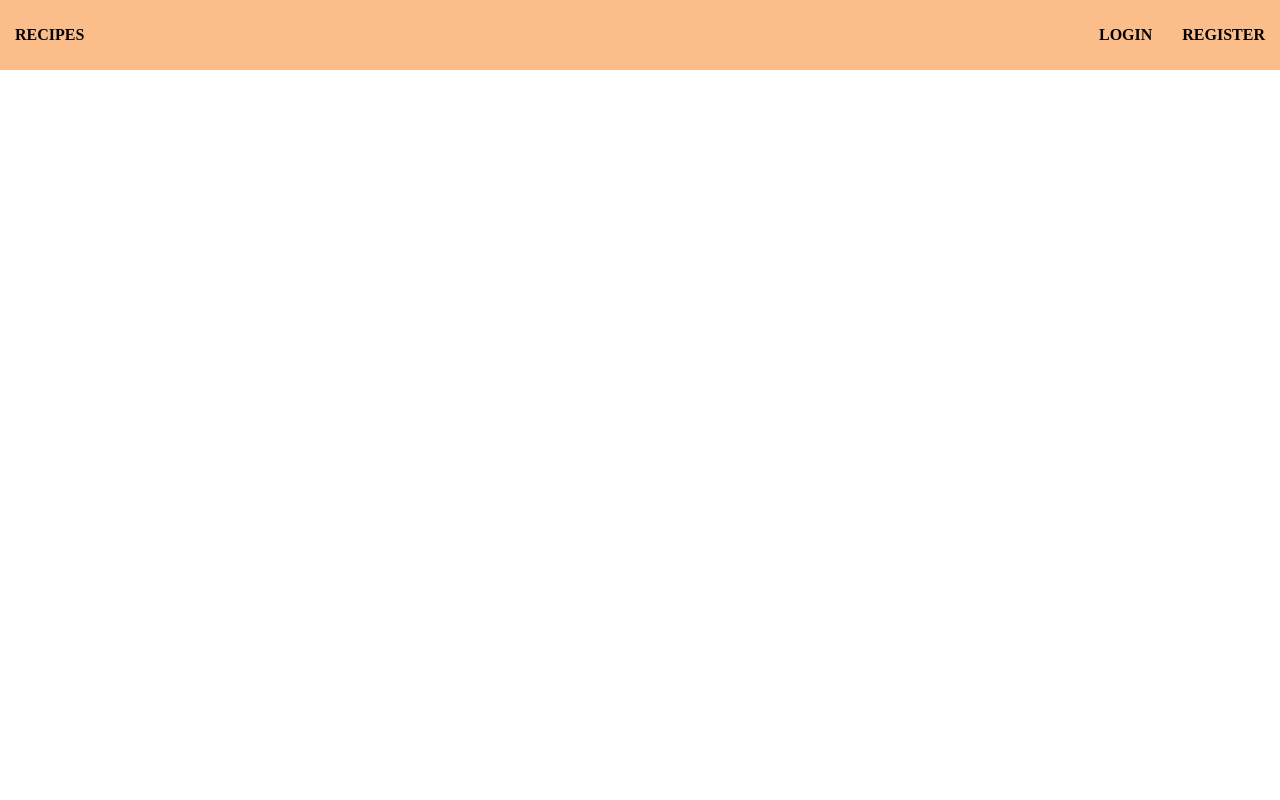
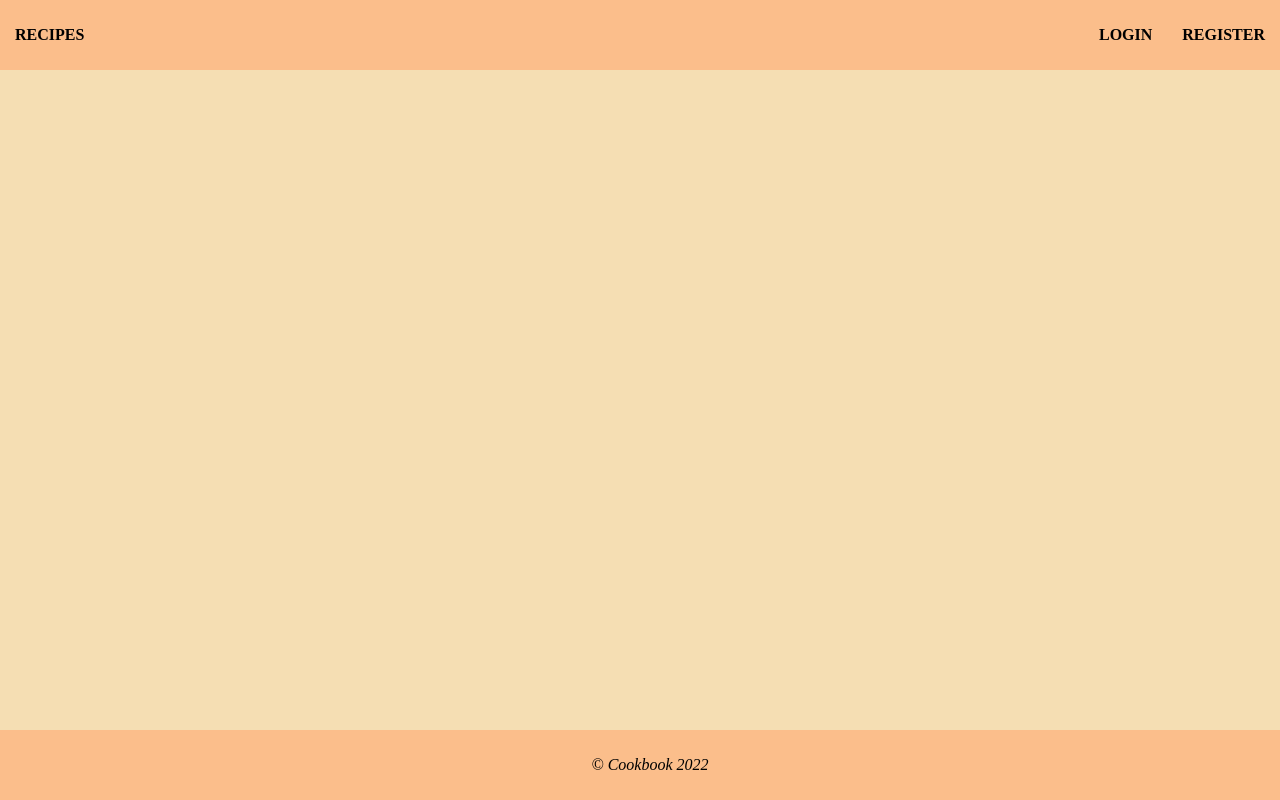
Before and after one commit to napostolova/cookbook, an Angular app: page / in a window 1280 px wide. Shown: the top 800 px of the page. Built offline with nearby package versions, Linux system fonts and the light colour scheme.

Commit message:
styles changes

```diff
--- a/src/app/components/common/footer/footer.component.css
+++ b/src/app/components/common/footer/footer.component.css
@@ -1,10 +1,10 @@
 .footer {
   background-color: rgb(251, 190, 139);
   padding: 10px;
-  margin-top: 830px;
-}
-
-.text {
+  position: fixed;
+  bottom: 0;
+  left: 0;
+  width: 100%;
   text-align: center;
   font-style: italic;
 }
--- a/src/app/components/common/footer/footer.component.html
+++ b/src/app/components/common/footer/footer.component.html
@@ -1,3 +1,3 @@
 <footer class="footer">
-    <p class="text">&copy; Cookbook 2022</p>
+    <p>&copy; Cookbook 2022</p>
 </footer>
--- a/src/styles.css
+++ b/src/styles.css
@@ -3,4 +3,5 @@ body {
   box-sizing: border-box;
   padding: 0;
   margin: 0;
+  background-color: wheat;
 }
```
